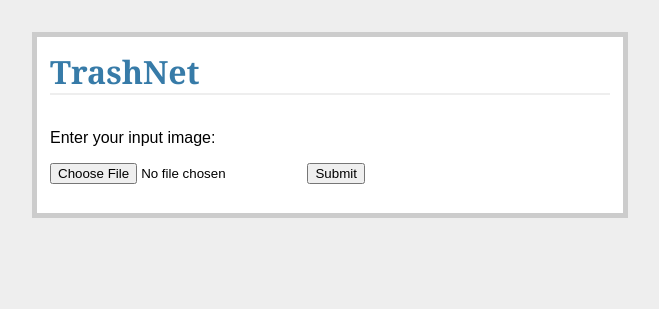
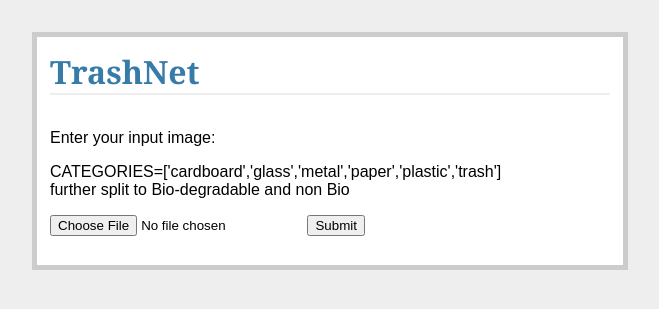
Before and after one commit to vasantvohra/TrashNet, a Flask app: page / in a window 1280 px wide. Shown: the top 309 px of the page, without its empty margins (310-969 px from the left). Run offline with Flask 2, Linux system fonts and the light colour scheme.

Commit message:
Update index.html

```diff
--- a/templates/index.html
+++ b/templates/index.html
@@ -8,6 +8,8 @@
     <h1>TrashNet</h1>
     <br>
     <p>Enter your input image:</p>
+	<p>     CATEGORIES=['cardboard','glass','metal','paper','plastic','trash']
+	<br> further split to Bio-degradable and non Bio
     <form  method = "POST" id="form"  action=""
          enctype = "multipart/form-data">
         <label>
```
